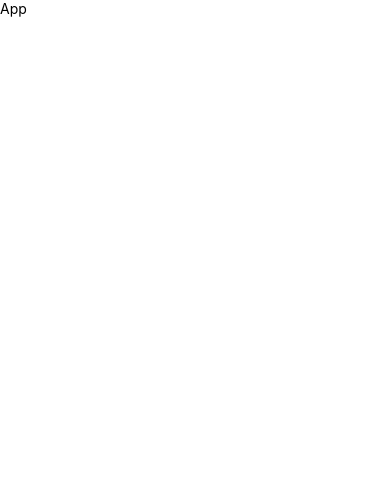
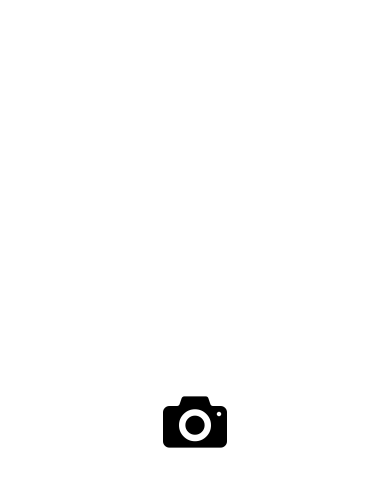
Before and after one commit to AnisLcool/react-naitve-3-photo, a React Native app: screen / in a window 390 px wide. Shown: the top 486 px of the page. Built offline with nearby package versions, Linux system fonts and the light colour scheme.

Commit message:
5 - ajout modal

```diff
--- a/App.js
+++ b/App.js
@@ -65,12 +65,19 @@ import axios from 'axios';
 
 const App = () => {
   return (
-    <View>
-      <Text>App</Text>
+    <View style={styles.container}>
+      <Home />
     </View>
   )
 }
 
 export default App
 
-const styles = StyleSheet.create({})
+const styles = StyleSheet.create({
+  container: {
+    flex: 1,
+    backgroundColor: '#fff',
+    alignItems: 'center',
+    justifyContent: 'center',
+  }
+})
--- a/components/Home.jsx
+++ b/components/Home.jsx
@@ -1,19 +1,28 @@
-import { StyleSheet, Text, View } from 'react-native'
-import React, { useEffect } from 'react'
-import Button from './Button';
+import { StyleSheet, Text, View, Modal ,TouchableOpacity} from 'react-native'
+import React from 'react'
+import { Entypo } from '@expo/vector-icons';
 
 const Home = () => {
-    useEffect(() => {
-        console.log('useEffect Home');
-    })
-    console.log('return Home');
+
     return (
-        <View>
-            <Button />
-        </View>
+        <>
+            <Modal visible={false}>
+                <View style={styles.modal}>
+                    <Entypo name='cross' size={45} color='red' />
+                </View>
+            </Modal>
+            <TouchableOpacity onPress={() => { }}>
+                <Entypo name='camera' size={64} color='black' />
+            </TouchableOpacity>
+        </>
     )
 }
 
 export default Home
 
-const styles = StyleSheet.create({})
+const styles = StyleSheet.create({
+    modal: {
+        justifyContent: 'center',
+        alignItems: 'center'
+    }
+})
```
